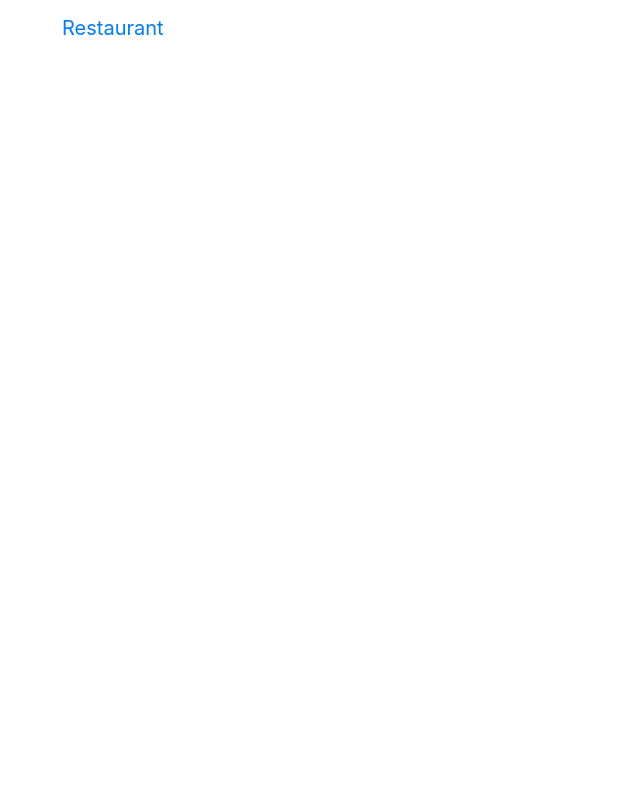
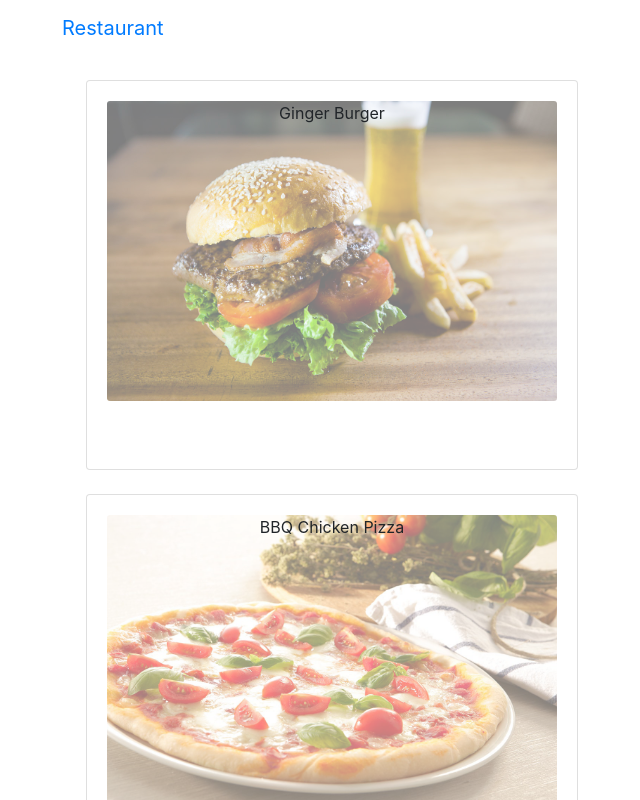
Before and after one commit to AbuSayedDev/react-restaurant, a React (Create React App) app: page /menu in a window 1280 px wide. Shown: the top 800 px of the page, without its empty margins (23-663 px from the left). Built offline with nearby package versions, Linux system fonts and the light colour scheme.

Commit message:
Design menu items

```diff
--- a/src/component/body/MenuItem.js
+++ b/src/component/body/MenuItem.js
@@ -1,12 +1,19 @@
 import React from 'react';
-
+import  { Card, CardImg, CardImgOverlay, CardBody, CardTitle} from 'reactstrap';
 
 
 const MenuItem = props => {
-    console.log(props);
     return(
         <div>
+            <Card className="m-4">
+                <CardBody>
+                    <CardImg className="mb-5" src={props.dish.image} alt={props.dish.name}  style={{ opacity:"0.5"}}/>
 
+                    <CardImgOverlay>
+                        <CardTitle>{props.dish.name}</CardTitle>
+                    </CardImgOverlay>
+                </CardBody>
+            </Card>
         </div>
     );
 }
```
